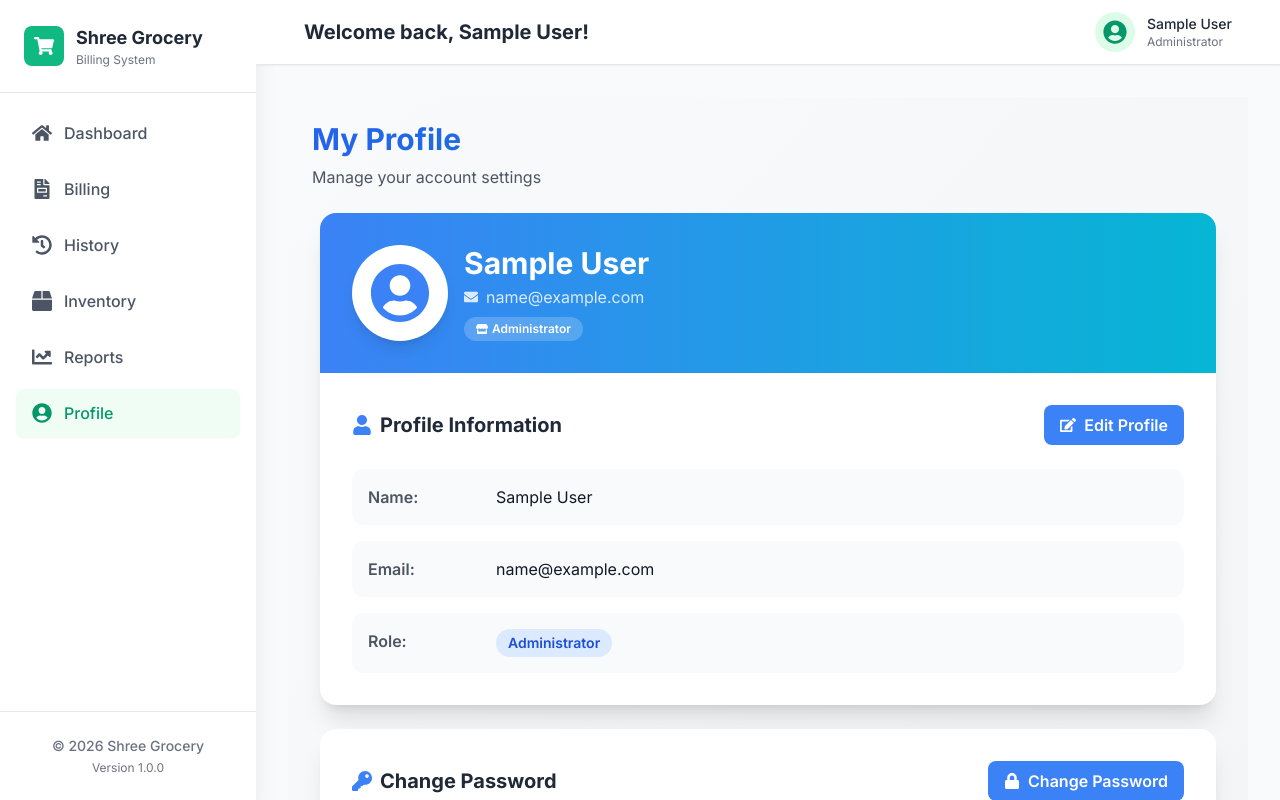
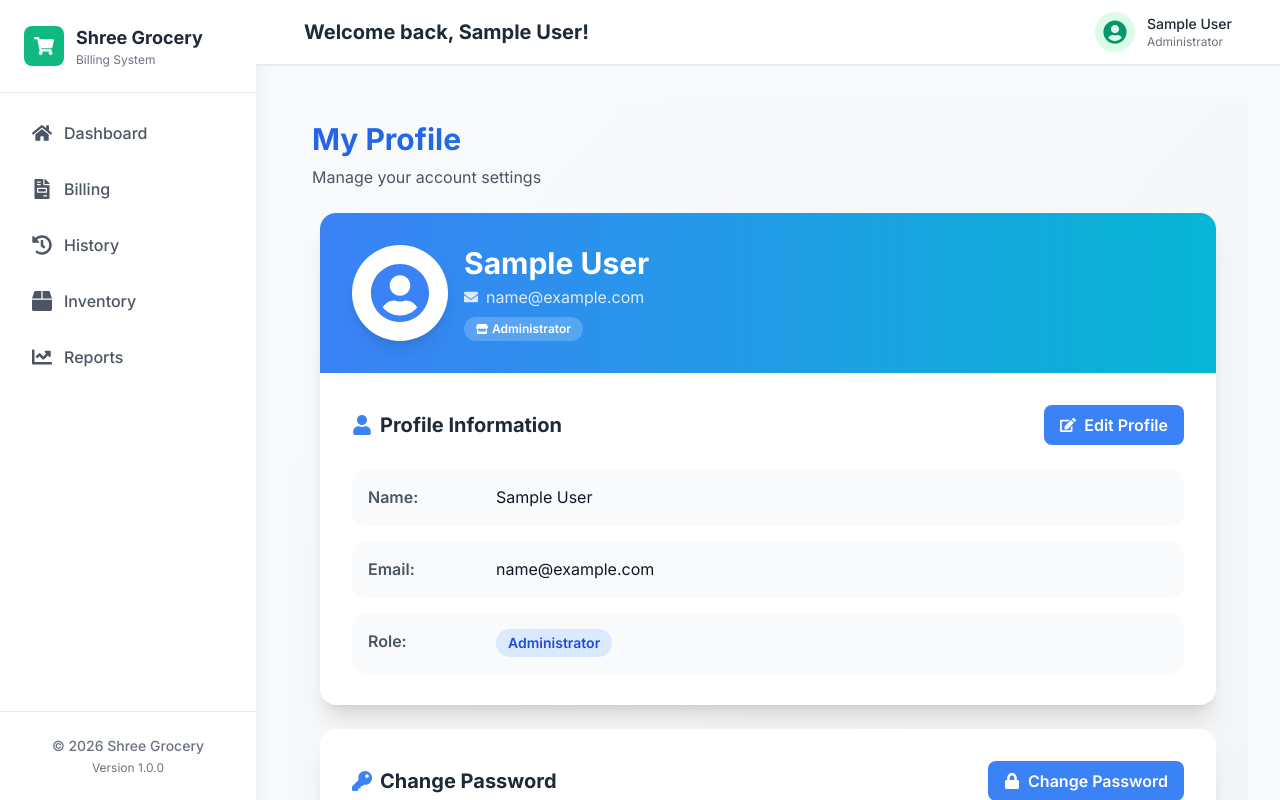
Before and after one commit to sudesh1252/Grocery-store, a React (Create React App) app in the folder frontend/: page /profile in a window 1280 px wide. Built offline with nearby package versions, Linux system fonts and the light colour scheme; no server answers; sample sign-in values are in the browser's storage.

Commit message:
Move Profile from sidebar to navbar dropdown menu

```diff
--- a/frontend/src/components/common/Navbar.jsx
+++ b/frontend/src/components/common/Navbar.jsx
@@ -76,7 +76,7 @@ const Navbar = ({ toggleSidebar }) => {
                   <button
                     onClick={() => {
                       setShowDropdown(false);
-                      // Navigate to profile page (to be implemented)
+                      navigate('/profile');
                     }}
                     className="w-full flex items-center space-x-2 px-4 py-2 text-sm text-gray-700 hover:bg-gray-50 transition-colors"
                   >
--- a/frontend/src/components/common/Sidebar.jsx
+++ b/frontend/src/components/common/Sidebar.jsx
@@ -10,8 +10,7 @@ import {
   FaTimes,
   FaShoppingCart,
   FaChartLine,
-  FaBox,
-  FaUserCircle
+  FaBox
 } from 'react-icons/fa';
 
 const Sidebar = ({ isOpen, toggleSidebar }) => {
@@ -41,11 +40,6 @@ const Sidebar = ({ isOpen, toggleSidebar }) => {
       path: '/reports',
       icon: <FaChartLine className="text-xl" />,
       label: 'Reports'
-    },
-    {
-      path: '/profile',
-      icon: <FaUserCircle className="text-xl" />,
-      label: 'Profile'
     },
   ];
 
```
